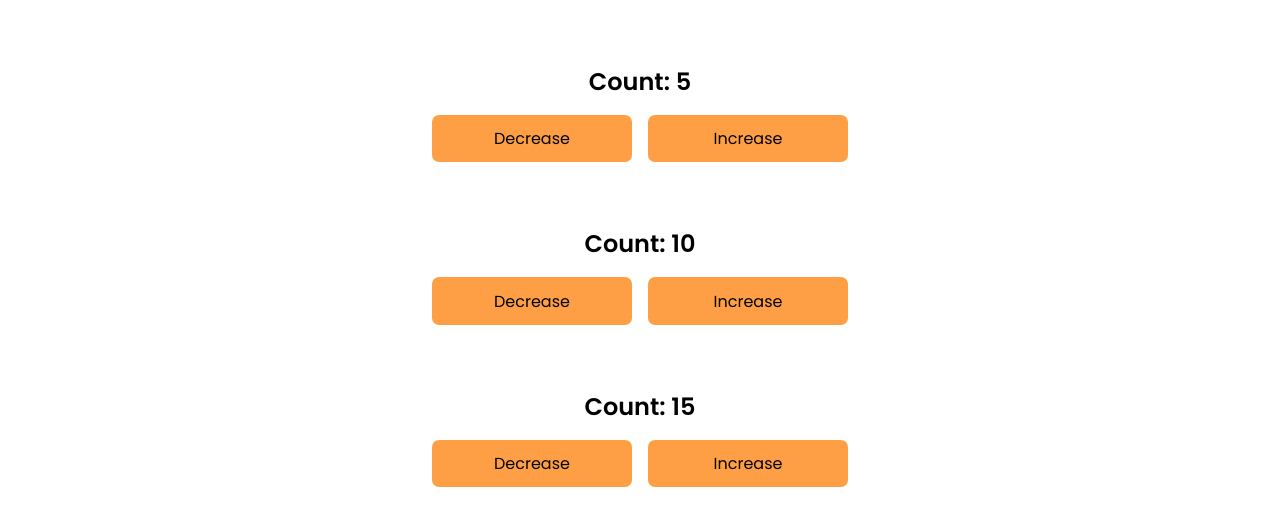
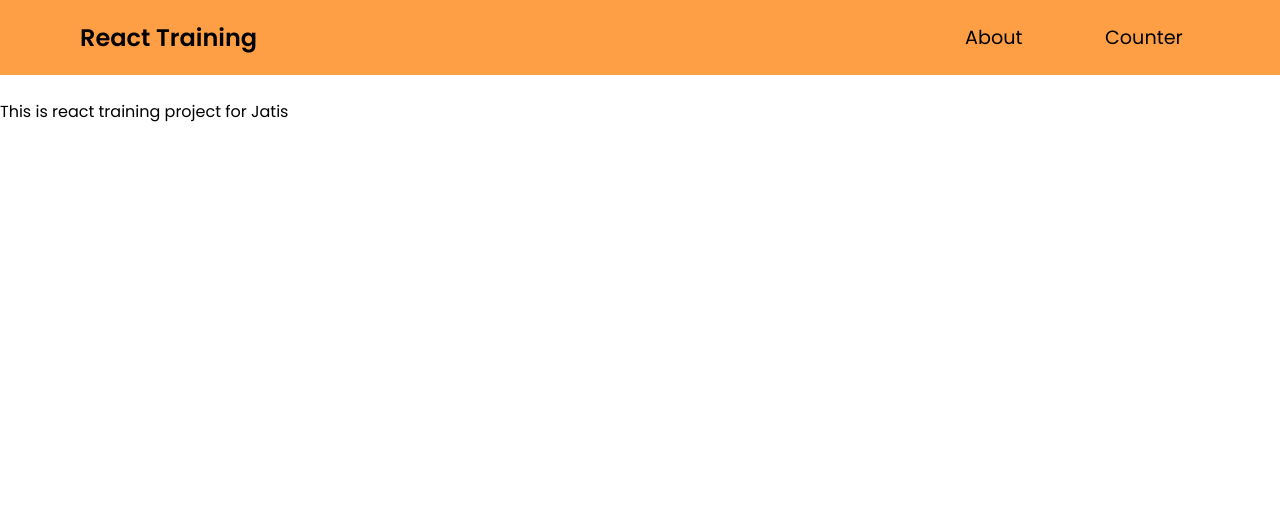
Before and after one commit to widekaardhiguna/training-basic-react, a React (Create React App) app: page / in a window 1280 px wide. Shown: the top 526 px of the page. Built offline with nearby package versions, Linux system fonts and the light colour scheme.

Commit message:
conditional rendering

```diff
--- a/src/App.js
+++ b/src/App.js
@@ -1,11 +1,22 @@
+import { useState } from "react"
 import Counter from "./components/Counter"
+import AboutPage from "./pages/AboutPage"
+import CounterPage from "./pages/CounterPage"
 
 function App() {
+  const [currentPage, setCurrentPage] = useState("about")
+
   return (
     <>
-      <Counter initialValue={5} step={3} />
-      <Counter initialValue={10} step={10} />
-      <Counter initialValue={15} />
+      <nav className="nav">
+        <h1>React Training</h1>
+        <ul>
+          <li onClick={() => setCurrentPage("about")}>About</li>
+          <li onClick={() => setCurrentPage("counter")}>Counter</li>
+        </ul>
+      </nav>
+      {currentPage === "about" && <AboutPage />}
+      {currentPage === "counter" && <CounterPage />}
     </>
   )
 }
--- /dev/null
+++ b/src/pages/AboutPage.js
@@ -0,0 +1,5 @@
+const AboutPage = () => {
+  return <p>This is react training project for Jatis</p>
+}
+
+export default AboutPage
--- /dev/null
+++ b/src/pages/CounterPage.js
@@ -0,0 +1,13 @@
+import Counter from "../components/Counter"
+
+const CounterPage = () => {
+  return (
+    <>
+      <Counter initialValue={5} />
+      <Counter initialValue={10} step={5} />
+      <Counter initialValue={15} step={7} />
+    </>
+  )
+}
+
+export default CounterPage
```
